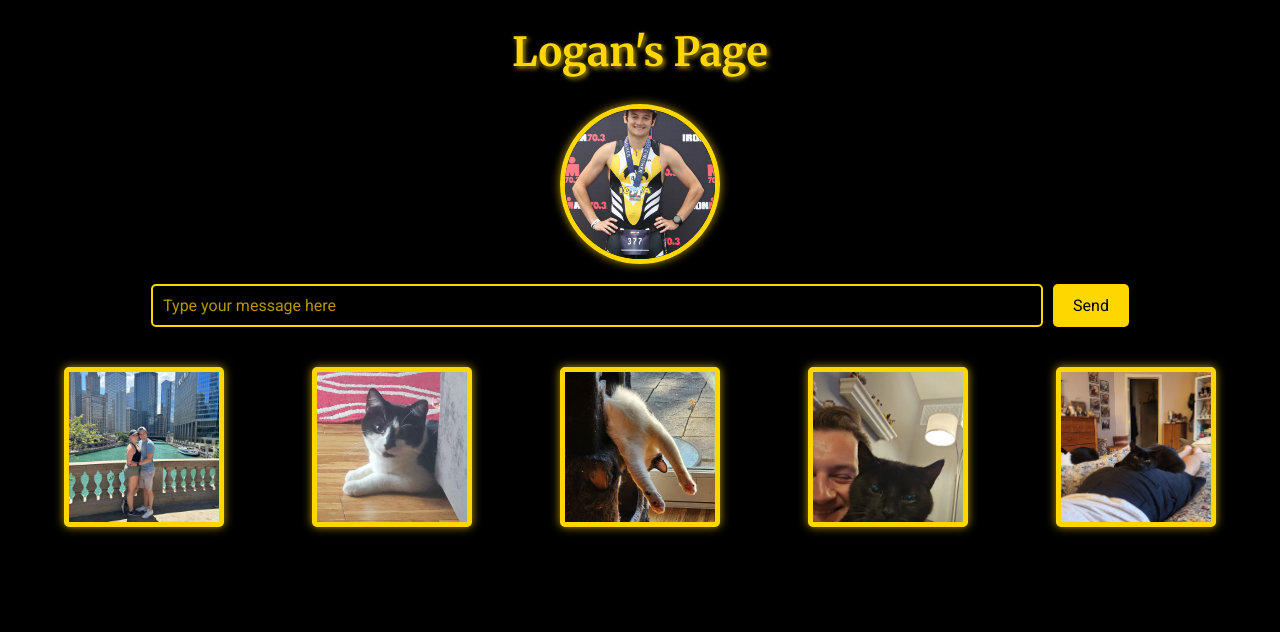
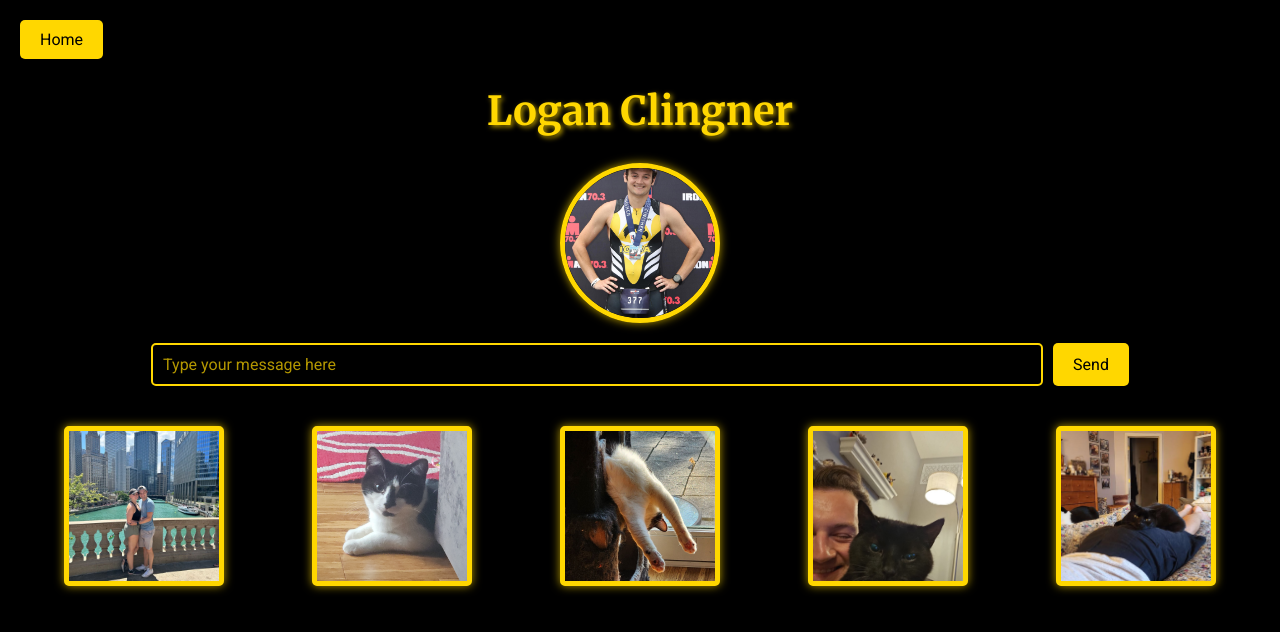
Before and after one commit to LClingner2/lab3, a website: page public/logan.html in a window 1280 px wide. Drawn offline with Linux system fonts and the light colour scheme.

Commit message:
added back button

```diff
--- a/public/logan.html
+++ b/public/logan.html
@@ -88,7 +88,10 @@
   </style>
 </head>
 <body>
-  <h1>Logan's Page</h1>
+  <div id="header">
+    <button class="home-button" onclick="window.location.href='index.html';">Home</button>
+    <h1>Logan Clingner</h1>
+  </div>
 
   <!-- Profile Picture Section -->
   <img id="profile-picture" src="/images/profilepic.jpg" alt="Profile Picture">
```
Also changed, not shown: public/doug.html (+4 -1 lines), public/joey.html (+4 -1 lines), public/protected.html (+1 -1 lines).
